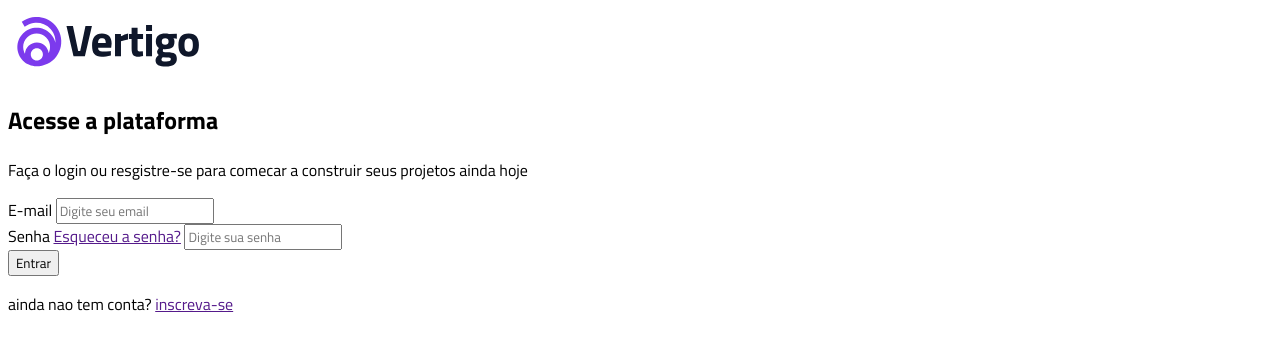
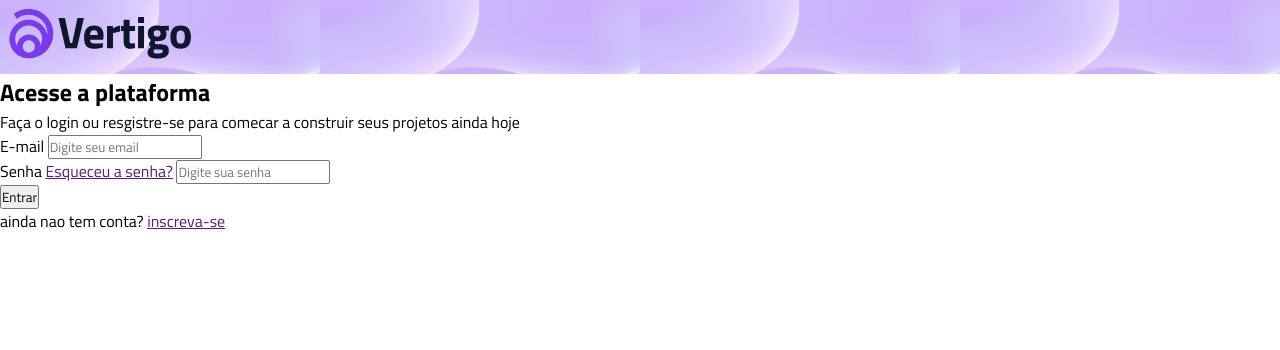
Before and after one commit to danielcarv1227/projeto-vertigo, a plain HTML site: page index.html in a window 1280 px wide. Drawn offline with Linux system fonts and the light colour scheme.

Commit message:
atualizaçao - imagem de fundo do header

```diff
--- a/style.css
+++ b/style.css
@@ -1,3 +1,10 @@
 * {
+    margin: 0;
+    padding: 0;
+    box box-sizing: border-box;
     font-family: 'Titillium Web', sans-serif;
 }
+
+header {
+    background-image: url(./imagens/img.png);
+}
```
